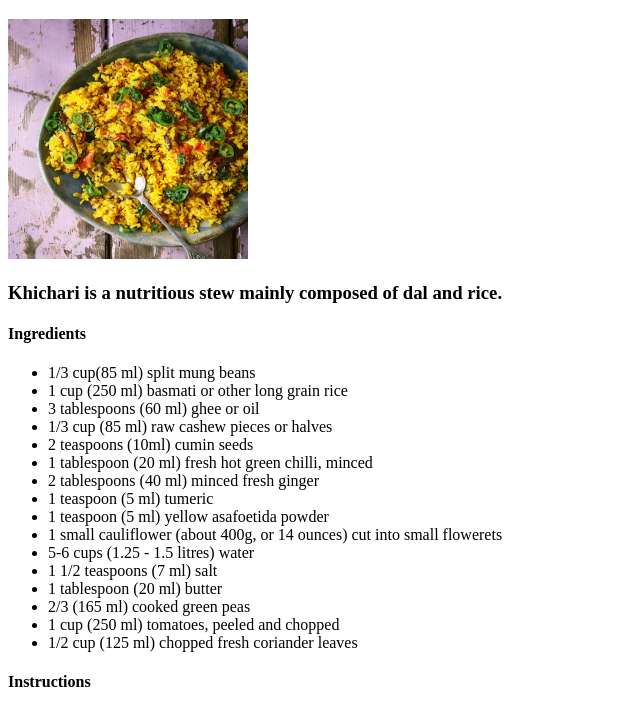
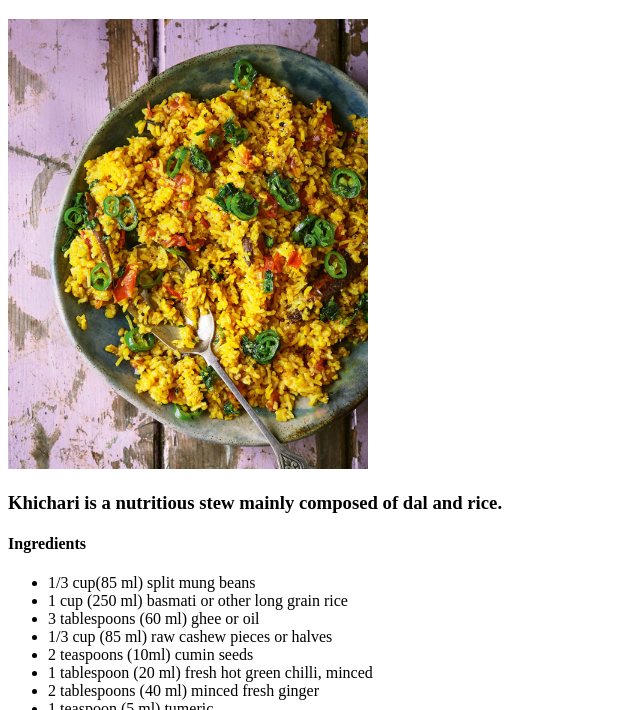
Before and after one commit to sudaama/odin-recipes, a plain HTML site: page recipes/khicari.html in a window 1280 px wide. Shown: the part 61-771 px from the top of the page, without its empty margins (0-640 px from the left). Drawn offline with Linux system fonts and the light colour scheme.

Commit message:
changing pictur size  to height=auto

```diff
--- a/recipes/khicari.html
+++ b/recipes/khicari.html
@@ -6,7 +6,7 @@
     </head>
     <body>
         <h1>Khicari</h1>
-        <img src="./images/bengalkhicari.jpg" width="240" height="240">
+        <img src="./images/bengalkhicari.jpg" width="360px" height="auto">
         <h3>Khichari is a nutritious stew mainly composed of dal and rice.</h3>
         <h4>Ingredients</h4>
     <ul>
```
